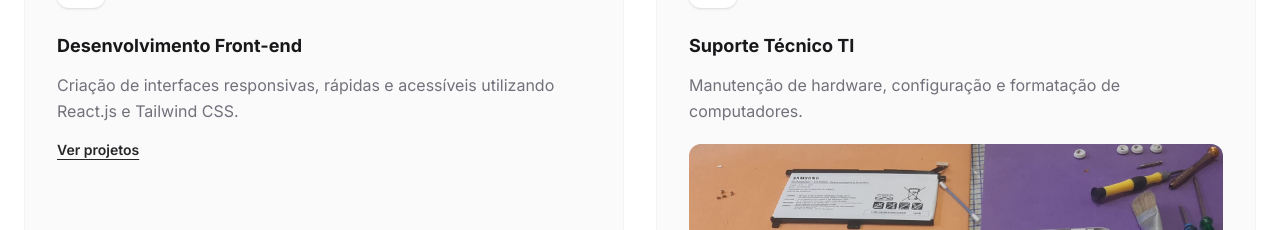
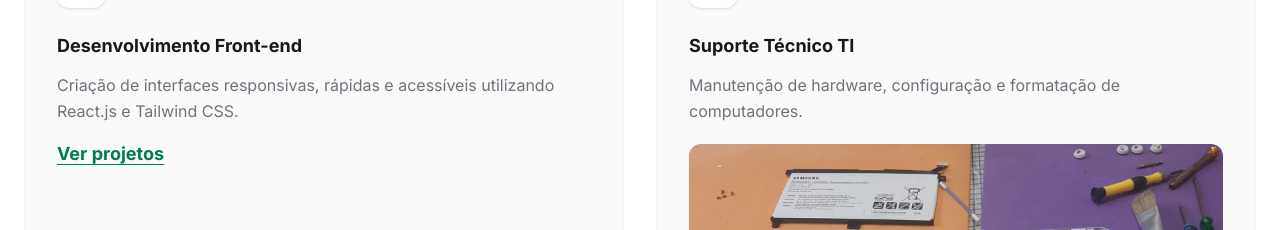
Before and after one commit to marconesdb/informatica_moc, a React (Vite) app: page / in a window 1280 px wide. Shown: the part 1097-1327 px from the top of the page. Built offline with nearby package versions, Linux system fonts and the light colour scheme.

Commit message:
Alteração na cor de ver projeto

```diff
--- a/src/App.tsx
+++ b/src/App.tsx
@@ -258,11 +258,12 @@ const MaintenanceCarousel = () => {
 };
 
 // ── Services ───────────────────────────────────────────────────────────────
+// ── Services ───────────────────────────────────────────────────────────────
 type ServiceItem = {
   icon: JSX.Element;
   title: string;
   description: string;
-  link?: { href: string; label: string };
+  link?: { href: string; label: string; className?: string };
   carousel?: boolean;
 };
 
@@ -272,7 +273,11 @@ const Services = () => {
       icon: <LayoutIcon />,
       title: "Desenvolvimento Front-end",
       description: "Criação de interfaces responsivas, rápidas e acessíveis utilizando React.js e Tailwind CSS.",
-      link: { href: "https://layout-novo-portfolio-marconesbs-projects.vercel.app/", label: "Ver projetos" },
+      link: {
+        href: "https://layout-novo-portfolio-marconesbs-projects.vercel.app/",
+        label: "Ver projetos",
+        className: "text-lg font-bold text-emerald-700 hover:text-emerald-800",
+      },
     },
     {
       icon: <WrenchIcon />,
@@ -297,7 +302,9 @@ if (s.link) {
               linkEl = (
                 <a
                   href={s.link.href}
-      className="inline-block mt-4 text-sm font-semibold text-zinc-800 hover:text-zinc-500 underline underline-offset-4"
+                  className={`inline-block mt-4 underline underline-offset-4 transition-colors ${
+                    s.link.className || "text-sm font-semibold text-zinc-800 hover:text-zinc-500"
+                  }`}
                 >
                   {s.link.label}
                 </a>
```
Lines whose indentation alone changed are shown as unchanged.
